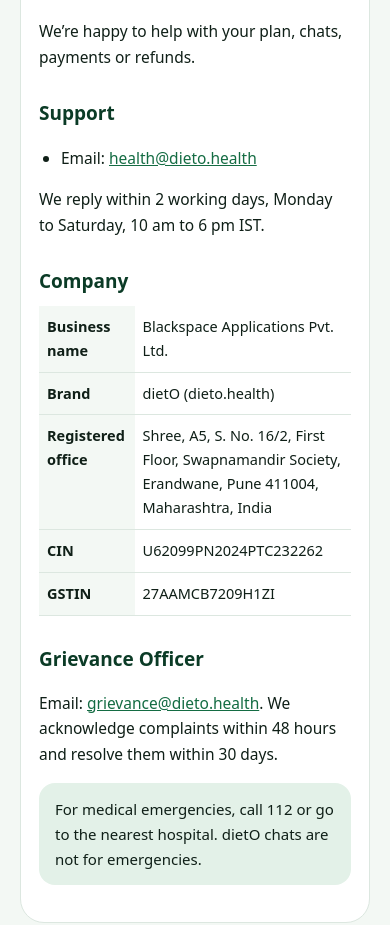
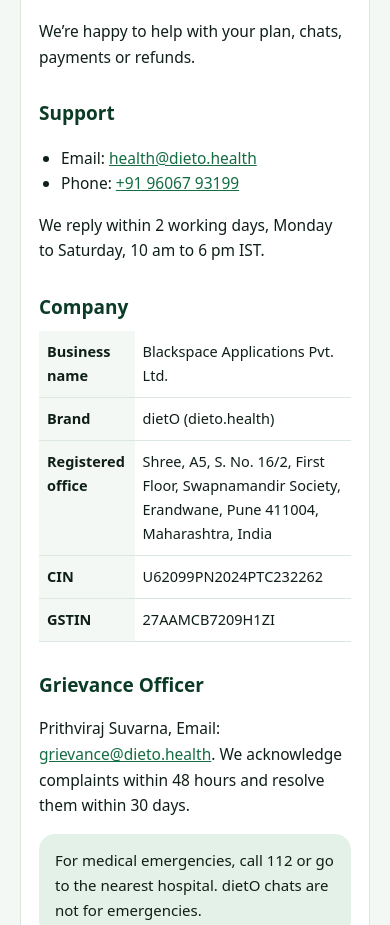
Before and after one commit to manojkshegde/dieto, a website: page www/legal/contact.html in a window 390 px wide. Shown: the part 175-1100 px from the top of the page. Drawn offline with Linux system fonts and the light colour scheme.

Commit message:
Legal pages: grievance officer and support phone
Co-Authored-By: Claude Opus 5.5 <noreply@anthropic.com>
Claude-Session: https://claude.ai/code/session_01R1dM9SPDyMwGTkWX3Brd5a

```diff
--- a/www/legal/contact.html
+++ b/www/legal/contact.html
@@ -17,7 +17,7 @@ footer{max-width:820px;margin:0 auto;padding:0 20px 40px;color:#4F6359;font-size
 <h2>Support</h2>
 <ul>
 <li>Email: <a href="mailto:health@dieto.health">health@dieto.health</a></li>
-
+<li>Phone: <a href="tel:+919606793199">+91 96067 93199</a></li>
 </ul>
 <p>We reply within 2 working days, Monday to Saturday, 10 am to 6 pm IST.</p>
 <h2>Company</h2>
@@ -29,7 +29,7 @@ footer{max-width:820px;margin:0 auto;padding:0 20px 40px;color:#4F6359;font-size
 <tr><th>GSTIN</th><td>27AAMCB7209H1ZI</td></tr>
 </table>
 <h2>Grievance Officer</h2>
-<p>Email: <a href="mailto:grievance@dieto.health">grievance@dieto.health</a>. We acknowledge complaints within 48 hours and resolve them within 30 days.</p>
+<p>Prithviraj Suvarna, Email: <a href="mailto:grievance@dieto.health">grievance@dieto.health</a>. We acknowledge complaints within 48 hours and resolve them within 30 days.</p>
 <p class="note">For medical emergencies, call 112 or go to the nearest hospital. dietO chats are not for emergencies.</p>
 
 </div></main>
```
Also changed, not shown: www/legal/privacy.html (+1 -1 lines).
